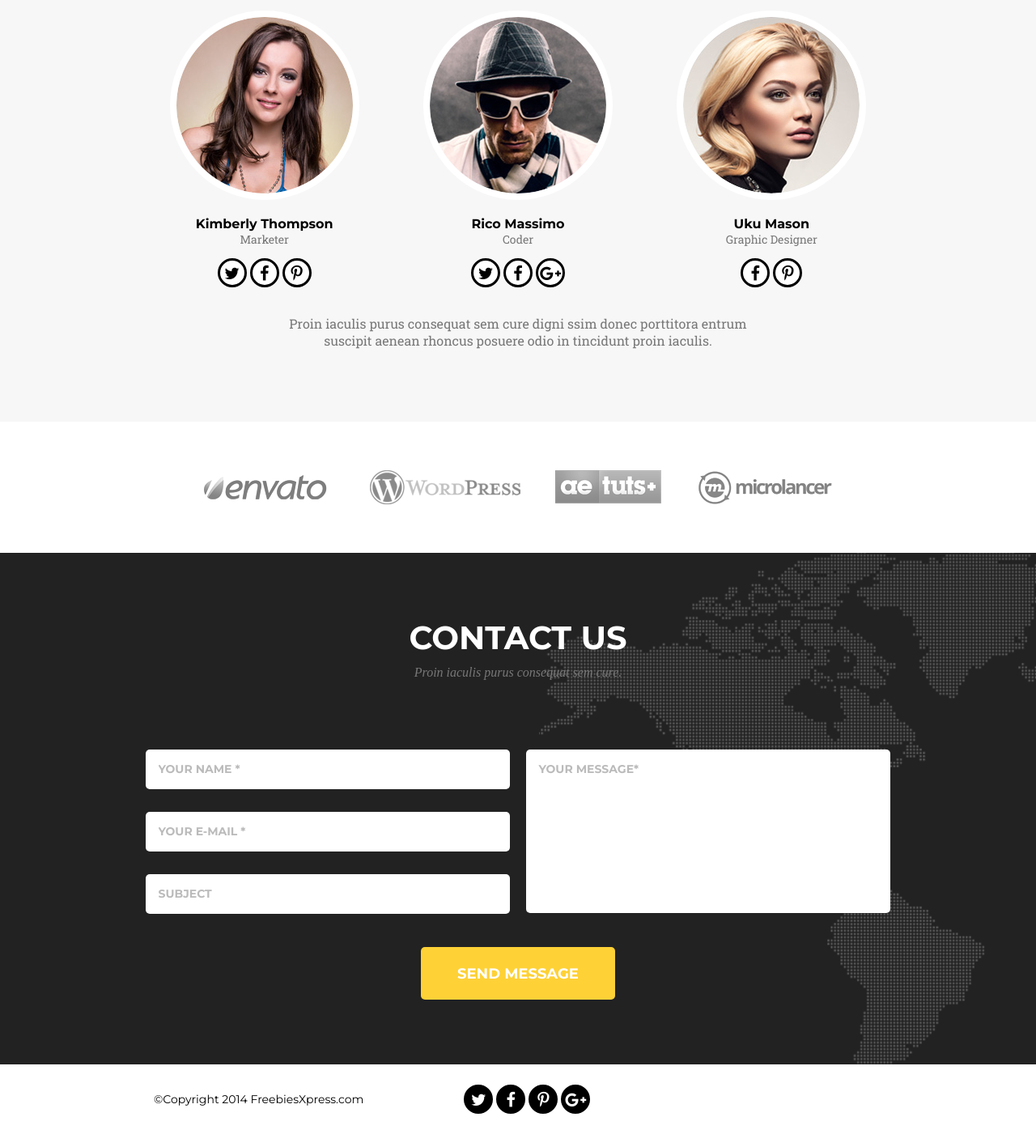
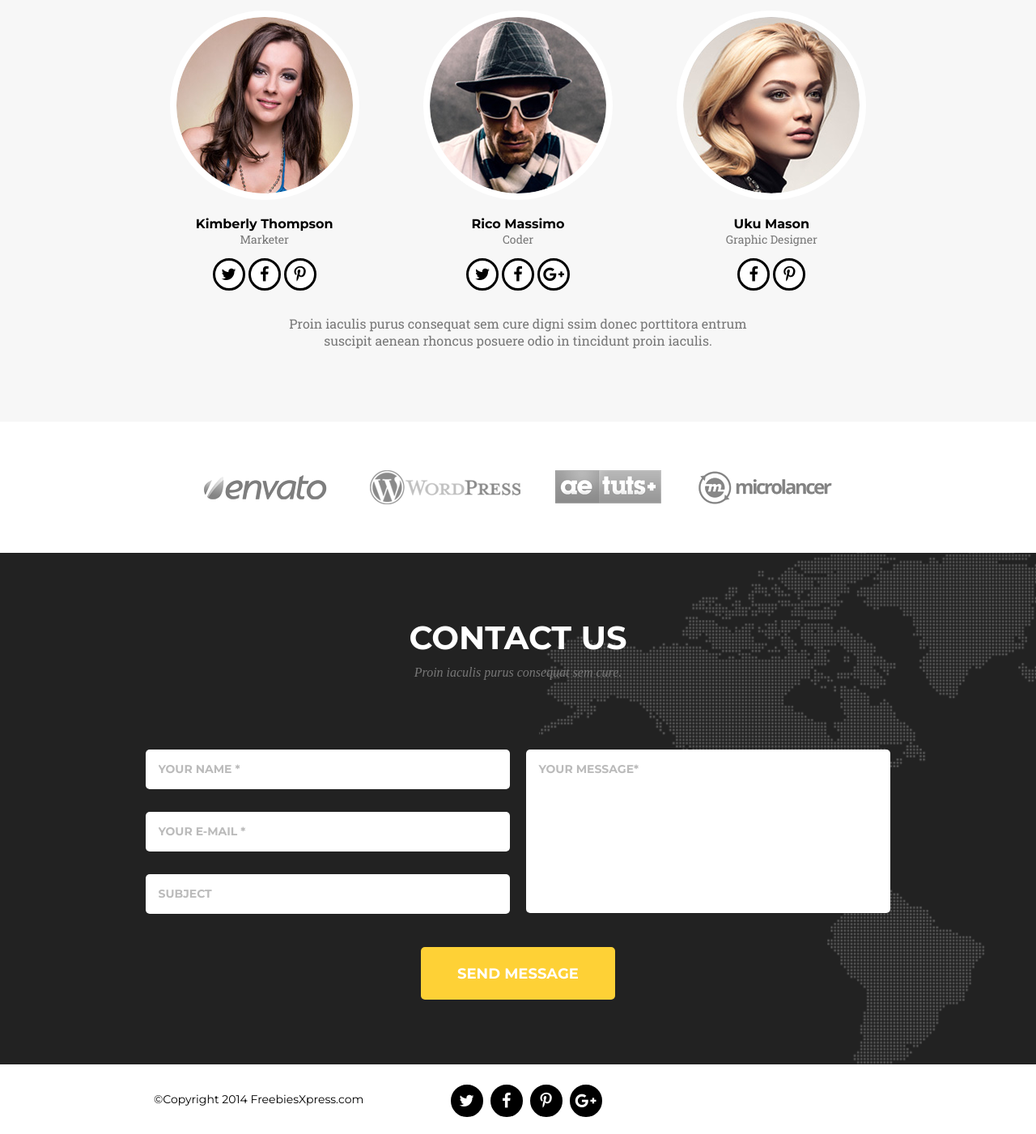
Before and after one commit to PawelZurawka/Zadanie-7.7, a website: page index.html in a window 1280 px wide. Shown: the part 4210-5611 px from the top of the page at 81% size. Drawn offline with Linux system fonts and the light colour scheme.

Commit message:
Fix team section

```diff
--- a/index.html
+++ b/index.html
@@ -172,9 +172,9 @@
                         <p class="team__name">kimberly thompson</p>
                         <p class="team__position">marketer</p>
                         <div class="team__social-wrapper">
-                            <button class="team__btn team__btn--twitter"><i class="team__icon fa fa-twitter"></i></button>
-                            <button class="team__btn team__btn--facebook"><i class="team__icon fa fa-facebook-f"></i></button>
-                            <button class="team__btn team__btn--pinterest"><i class="team__icon fa fa-pinterest-p"></i></button>
+                            <a href="https://twitter.com" target="_blank" class="team__btn team__btn--twitter"><i class="team__icon fa fa-twitter"></i></a>
+                            <a href="https://facebook.com" target="_blank" class="team__btn team__btn--facebook"><i class="team__icon fa fa-facebook-f"></i></a>
+                            <a href="https://pinterest.com" target="_blank" class="team__btn team__btn--pinterest"><i class="team__icon fa fa-pinterest-p"></i></a>
                         </div>
                     </div>
                     <div class="col-4">
@@ -182,9 +182,9 @@
                         <p class="team__name">rico massimo</p>
                         <p class="team__position">coder</p>
                         <div class="team__social-wrapper">
-                            <button class="team__btn team__btn--twitter"><i class="team__icon fa fa-twitter"></i></button>
-                            <button class="team__btn team__btn--facebook"><i class="team__icon fa fa-facebook-f"></i></button>
-                            <button class="team__btn team__btn--google-plus"><i class="team__icon fa fa-google-plus"></i></button>
+                            <a href="https://twitter.com" target="_blank" class="team__btn team__btn--twitter"><i class="team__icon fa fa-twitter"></i></a>
+                            <a href="https://facebook.com" target="_blank" class="team__btn team__btn--facebook"><i class="team__icon fa fa-facebook-f"></i></a>
+                            <a href="https://plus.google.com/" target="_blank" class="team__btn team__btn--google-plus"><i class="team__icon fa fa-google-plus"></i></a>
                         </div>
                     </div>
                     <div class="col-4">
@@ -192,8 +192,8 @@
                         <p class="team__name">uku mason</p>
                         <p class="team__position">graphic designer</p>
                         <div class="team__social-wrapper">
-                            <button class="team__btn team__btn--facebook"><i class="team__icon fa fa-facebook-f"></i></button>
-                            <button class="team__btn team__btn--pinterest"><i class="team__icon fa fa-pinterest-p"></i></button>
+                            <a href="https://facebook.com" target="_blank" class="team__btn team__btn--facebook"><i class="team__icon fa fa-facebook-f"></i></a>
+                            <a href="https://pinterest.com" target="_blank" class="team__btn team__btn--pinterest"><i class="team__icon fa fa-pinterest-p"></i></a>
                         </div>
                     </div>
                 </div>
@@ -249,10 +249,10 @@
                     <p class="footer__text">©Copyright 2014 FreebiesXpress.com</p>
                 </div>
                 <div class="col-offset-1 col-4 footer__buttons-wrapper">
-                    <button class="footer__btn footer__btn--twitter"><i class="footer__icon fa fa-twitter"></i></button>
-                    <button class="footer__btn footer__btn--facebook"><i class="footer__icon fa fa-facebook-f"></i></button>
-                    <button class="footer__btn footer__btn--pinterest"><i class="footer__icon fa fa-pinterest-p"></i></button>
-                    <button class="footer__btn footer__btn--google-plus"><i class="footer__icon fa fa-google-plus"></i></button>
+                    <a href="https://twitter.com" target="_blank" class="footer__btn footer__btn--twitter"><i class="footer__icon fa fa-twitter"></i></a>
+                    <a href="https://facebook.com" target="_blank" class="footer__btn footer__btn--facebook"><i class="footer__icon fa fa-facebook-f"></i></a>
+                    <a href="https://pinterest.com" target="_blank" class="footer__btn footer__btn--pinterest"><i class="footer__icon fa fa-pinterest-p"></i></a>
+                    <a href="https://plus.google.com/" target="_blank" class="footer__btn footer__btn--google-plus"><i class="footer__icon fa fa-google-plus"></i></a>
                 </div>
             </div>
         </footer>
--- a/sass/style.scss
+++ b/sass/style.scss
@@ -375,22 +375,17 @@ body {
     }
 
     &__btn {
+        display: inline-block;
         cursor: pointer;
         font-size: 20px;
         border: 3px solid #000;
         border-radius: 50%;
-        padding: 15px;
-        width: 20px;
-        height: 20px;
+        padding-top: 6px;
+        width: 40px;
+        height: 40px;
         background-color: #FFF;
         transition: 0.5s;
-        outline: none;
-    }
-
-    &__icon {
-        top: 50%;
-        left: 50%;
-        transform: translate(-50%, -50%);
+        color: #000;
     }
 
     &__btn--twitter:hover {
@@ -490,18 +485,17 @@ body {
 
     &__buttons-wrapper {
         padding-top: 15px;
+        margin-left: 60px;
     }
 
     &__btn {
         @extend .team__btn;
         background-color: #000;
-
+        text-align: center;
+        margin-right: 5px;
     }
 
     &__icon {
-        top: 50%;
-        left: 50%;
-        transform: translate(-50%, -50%);
         color:#FFF;
     }
 
```
Also changed, not shown: css/style.css, 1 other file.
